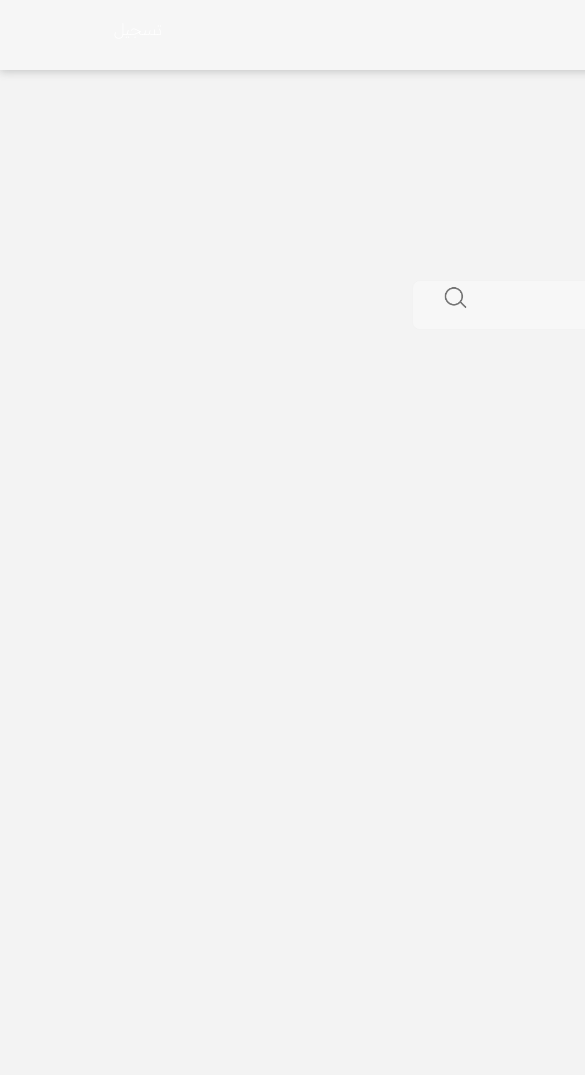
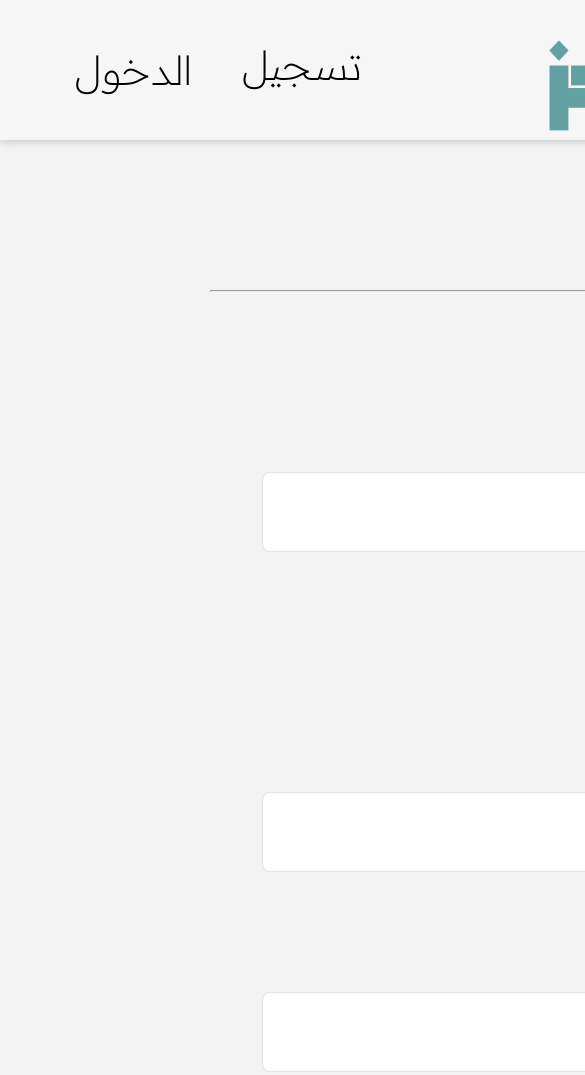
Before and after one commit to ranarabiie/ahjiz, a plain HTML site: page regist.html in a window 390 px wide. Shown: the top 1075 px of the page, 585 px wide, since content can reach past the window. Before the commit the page ends 965 px from the top, so only its background shows below. Drawn offline with Linux system fonts and the light colour scheme.

Commit message:
Update regist.html

```diff
--- a/regist.html
+++ b/regist.html
@@ -4,24 +4,177 @@
     <link rel="preconnect" href="https://fonts.googleapis.com">
     <link rel="preconnect" href="https://fonts.gstatic.com" crossorigin>
     <link href="https://fonts.googleapis.com/css2?family=Readex+Pro:wght@200&display=swap" rel="stylesheet">
+<style>
+#reg,#log{
+  color: black;
+}
 
+.sear{
+	position: absolute;
+  width: 50px;
+  height: 50px;
+margin-top:10px;
+    margin-right: 795px;
+
+}
+
+ ::placeholder{
+  color: black;
+ }
+		.serch{
+			margin-top: 10px;
+			background-color: #ffffff00;
+border-radius: 8px;
+		position: absolute;
+			margin-right: 350px;
+			display: inline-block;
+			line-height: 18.375px;
+			font-size: 15px;
+			color: #000000;
+height: 50px;
+width: 500px;
+border: 1px solid#dadadae9;
+padding: 19px 30px 19px 10px ;
+cursor: text;
+transform: none;
+
+	}
+
+
+  input{
+    border-radius: 8px;
+    width: 200px;
+    height: 40px;
+    border: 1px solid rgba(194, 193, 193, 0.467);
+  }
+
+  @media (max-width:1023px){
+
+
+
+#logo{
+  margin-top: -40px;
+  margin-right: 380px;
+  width: 180px;
+  height: 190px;
+}
+
+nav {
+height: 140px;
+}
+
+.sear{
+margin-right: 340px;
+  width: 50px;
+  height: 50px;
+  margin-top: 35px;
+}
+
+#reg{
+  font-size: 40px;
+	display: block;
+	margin-right: 900px;
+	margin-top: 40px;
+}
+#log{
+  font-size: 40px;
+	display: block;
+	margin-right: 1070px;
+	margin-top: 25px;
+}
+
+
+.serch{
+			margin-top: 30px;
+			margin-right: 50px;
+			font-size: 20px;
+height: 70px;
+width: 350px;
+	}
+
+  h1{
+    margin-right: 300px;
+    font-size: 40px;
+    margin-top: 100px;
+  }
+hr{
+  margin-right: 250px;
+  width: 800px;
+}
+
+footer{
+  width: 1260px;
+  margin-top: 400px;
+}
+
+#ahj{
+  font-size: 20px;
+	position: absolute;
+	font-weight: bold;
+	margin-top: 30px;
+	margin-right: 40px;
+	line-height: 50px;
+}
+
+
+.conte{
+margin-right: 10px;
+	border-radius: 70px;
+	background-color: #fffffffb;
+	width: 90px;
+}
+
+
+#cont{
+  font-size: 20px;
+margin-top: 25px;
+	margin-right: 550px;
+}
+
+
+footer h5{
+  font-size: 20px;
+	margin-right: 500px;
+}
+
+label{
+  margin-right: 190px;
+  display: block;
+  line-height: 100px;
+font-size: 40px;
+}
+input{
+  margin-right: 200px;
+  font-size: 30px;
+height: 80px;
+width: 800px;
+}
+
+h5{
+  margin-top: 100px;
+  font-size: 30px;
+  margin-right: 150px;
+}
+
+button{
+  height: 80px;
+  width: 800px;
+  margin-top: 90px;
+  margin-right: 200px;
+}
+
+#regi{
+  font-size: 40px;
+}
+      }
+</style>
    </head>
     <body>
   <header>
 		<nav>
 
-            <a href="main.html"><img src="img/logo.png" height="90" width="80" id="logo"></a>
-			<ul>
-				<li><a id="cho">اختر مدينتك  ▾</a>
-					<ul>
-						<li><a href="#">الرياض</a></li>
-            <br>
-						<li><a href="#">جدة</a></li>
-            <br>
-						<li><a href="#">الخبر</a>
+            <a href="index.html"><img src="img/logo.png" height="90" width="80" id="logo"></a>
 
-
-			</ul>
 		</nav>
     </header>
     <form>
@@ -38,10 +191,12 @@
 <header>
 
 </header>
-<br>
+<br><br><br><br>
 <center><h1>تسجيل</h1>
+ <br><br>
+
   <hr>
-<br> <br> <br>
+<br> <br> <br><br>
 <form action="post">
 
     <label >  الاسم الاول  :</label>
@@ -76,20 +231,27 @@
 </center>
 <footer style="background-color: #5f9ea0fb;">
 
-<h5 id="ahj">
+  <div id="ahj">
     تعمل منصة احجز لإدارة الحجوزات على
     <br>
-  &nbsp;&nbsp;&nbsp;&nbsp;&nbsp;&nbsp;&nbsp;&nbsp;&nbsp;&nbsp;&nbsp;&nbsp;&nbsp;&nbsp;&nbsp;تمكين المطاعم من خلال زيادة الإقبال ،
+  تمكين المطاعم من خلال زيادة الإقبال
       <br>
-    &nbsp;&nbsp;&nbsp;&nbsp;&nbsp;&nbsp;&nbsp;&nbsp;&nbsp;&nbsp;&nbsp;&nbsp; وتحسين إدارة الحجوزات وزيادة الإيرادات اليومية. </h5>
+   وتحسين إدارة الحجوزات وزيادة الإيرادات اليومية.
+  </div>
       <br>    <br>    <br>
-  <h5 id="cont"> تواصل معنا عن طريق  Facebook • Instagram • البريد الإلكتروني </h5>
+      <div class="imgs">
+  <img src="img/in.png" class="conte">
+  <img src="img/tw.png" class="conte">
+  <img src="img/fc.png" class="conte">
+  </div>
 
-  <hr>
+    <h5 id="cont"> تواصل معنا عن طريق  </h5>
+
+  <br>
     <h5>جميع الحقوق محفوظة ل احجز &copy; </h5>
-  <br>
+
   </footer>
-<br>
+
 
     </body>
 </html>
```
Lines whose indentation alone changed are shown as unchanged.
